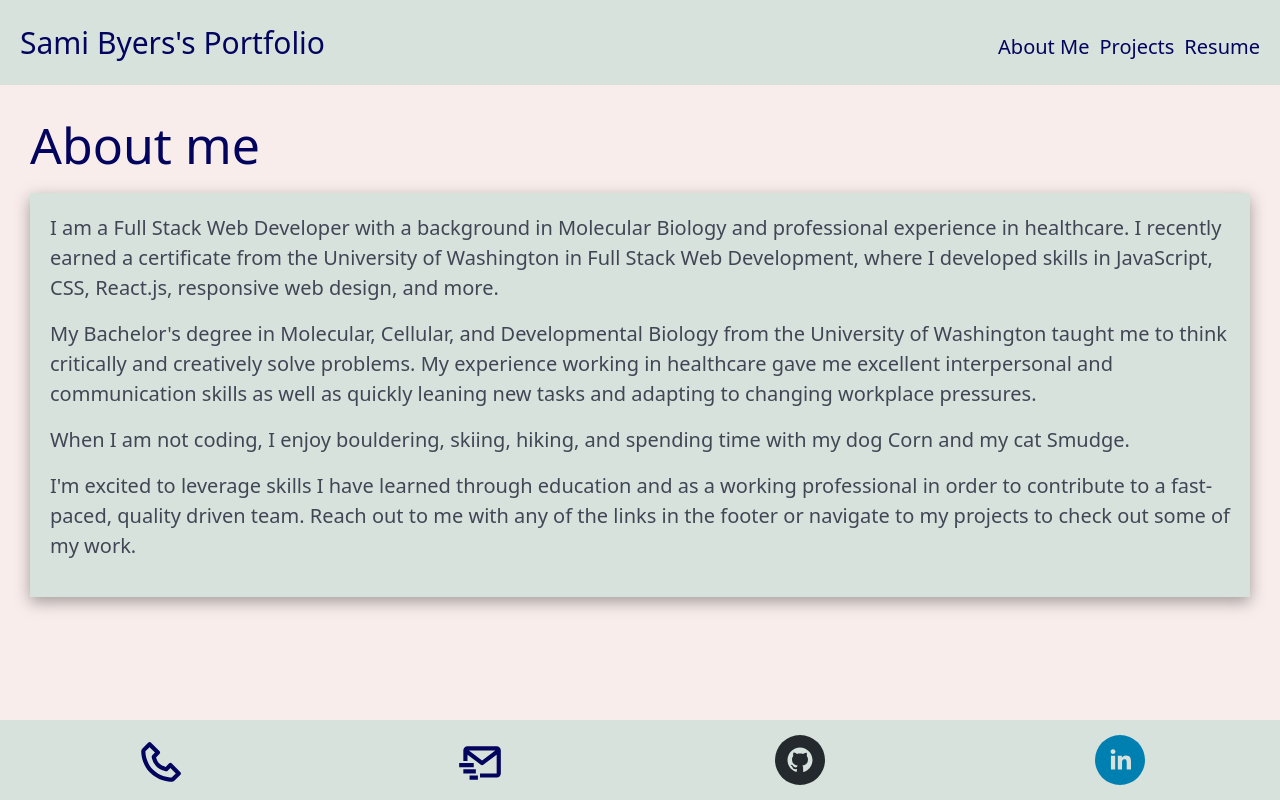
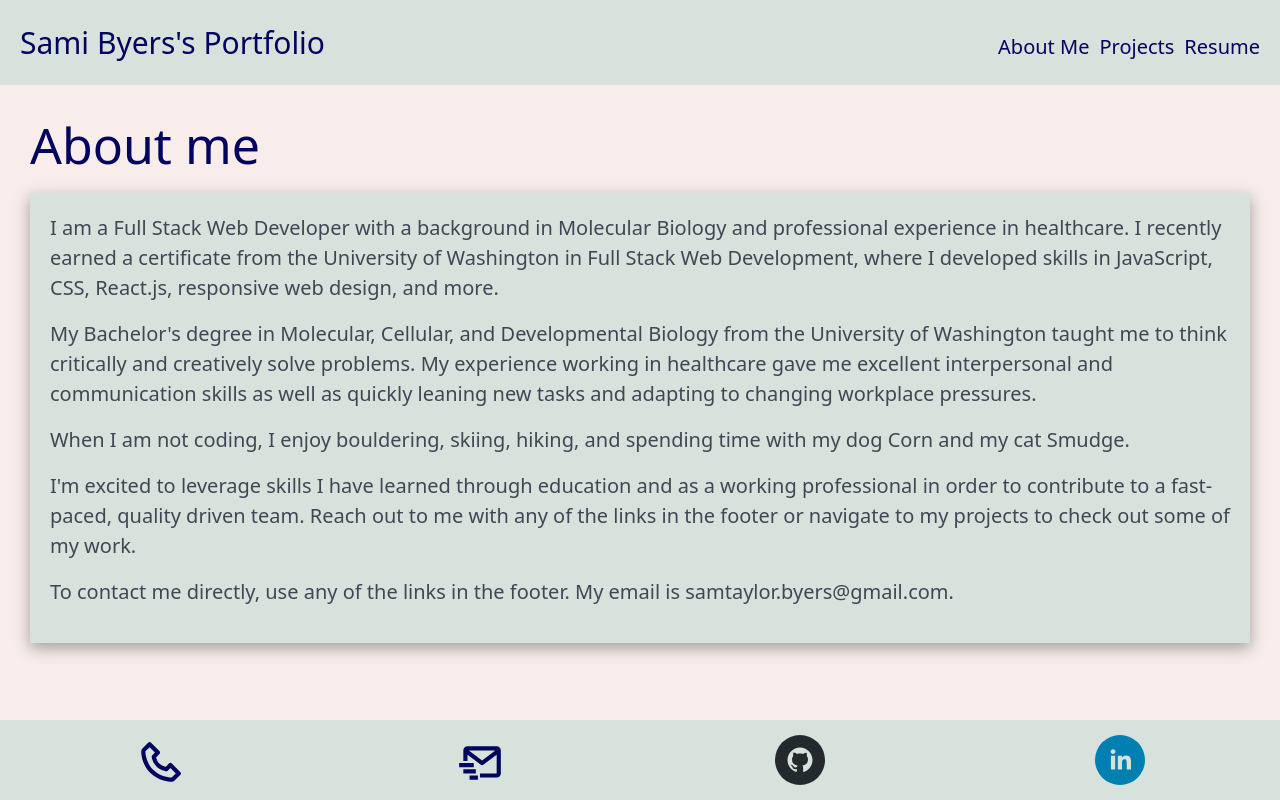
Before and after one commit to samibyers/portfolio, a React (Create React App) app: page / in a window 1280 px wide. Built offline with nearby package versions, Linux system fonts and the light colour scheme.

Commit message:
added email contact into the about section in case link doesn't work

```diff
--- a/src/components/AboutMe.js
+++ b/src/components/AboutMe.js
@@ -11,6 +11,7 @@ function AboutMe() {
             <p>My Bachelor's degree in Molecular, Cellular, and Developmental Biology from the University of Washington taught me to think critically and creatively solve problems. My experience working in healthcare gave me excellent interpersonal and communication skills as well as quickly leaning new tasks and adapting to changing workplace pressures.</p>
             <p>When I am not coding, I enjoy bouldering, skiing, hiking, and spending time with my dog Corn and my cat Smudge.</p>
             <p>I'm excited to leverage skills I have learned through education and as a working professional in order to contribute to a fast-paced, quality driven team. Reach out to me with any of the links in the footer or navigate to my projects to check out some of my work.</p>
+            <p>To contact me directly, use any of the links in the footer. My email is samtaylor.byers@gmail.com.</p>
         </div>
     </section>
   );
```
